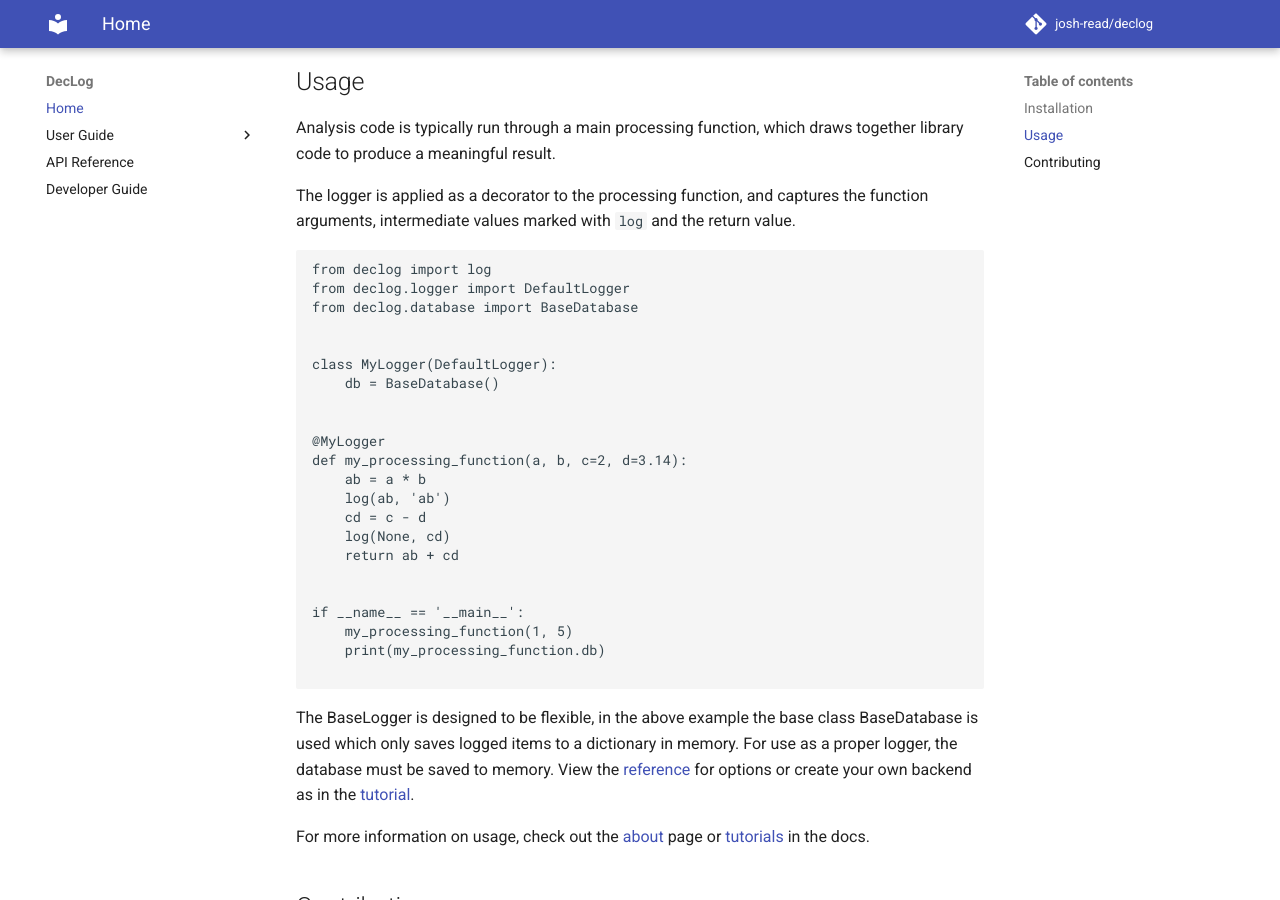
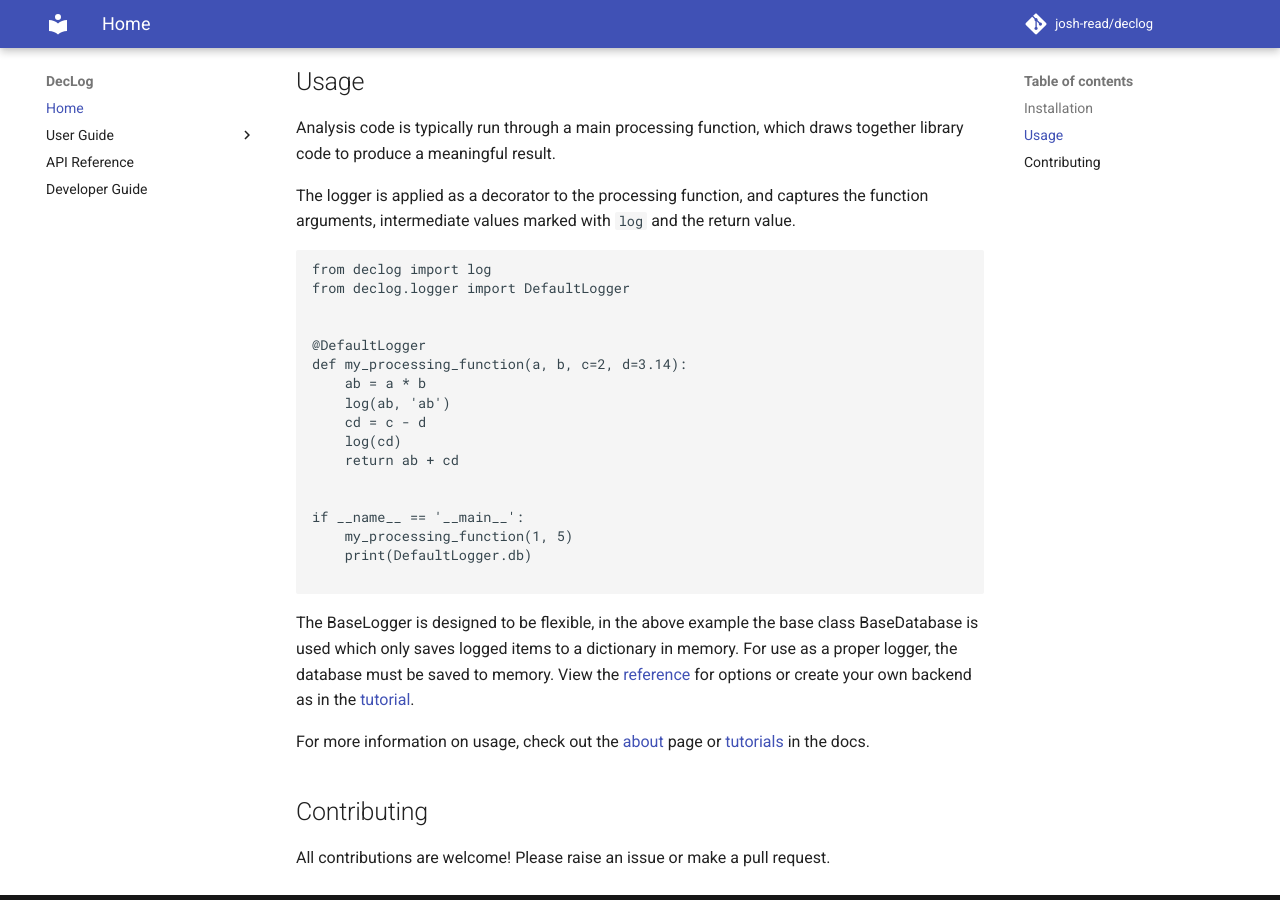
Before and after one commit to josh-read/declog, an MkDocs documentation site: the page built from docs/README.md, in a window 1280 px wide and 900 px high, scrolled down 423 px. Built offline with MkDocs 1.6.1 and Material for MkDocs 9.7.7, drawn with Linux system fonts in a browser that asks for light colours; comment, search, counter and statistics services are not loaded.

Commit message:
Update code example

````diff
--- a/docs/README.md
+++ b/docs/README.md
@@ -40,25 +40,20 @@ with `log` and the return value.
 ```python
 from declog import log
 from declog.logger import DefaultLogger
-from declog.database import BaseDatabase
 
 
-class MyLogger(DefaultLogger):
-    db = BaseDatabase()
-
-
-@MyLogger
+@DefaultLogger
 def my_processing_function(a, b, c=2, d=3.14):
     ab = a * b
     log(ab, 'ab')
     cd = c - d
-    log(None, cd)
+    log(cd)
     return ab + cd
 
 
 if __name__ == '__main__':
     my_processing_function(1, 5)
-    print(my_processing_function.db)
+    print(DefaultLogger.db)
 
 ```
 
````
Also changed, not shown: 1 other file.
